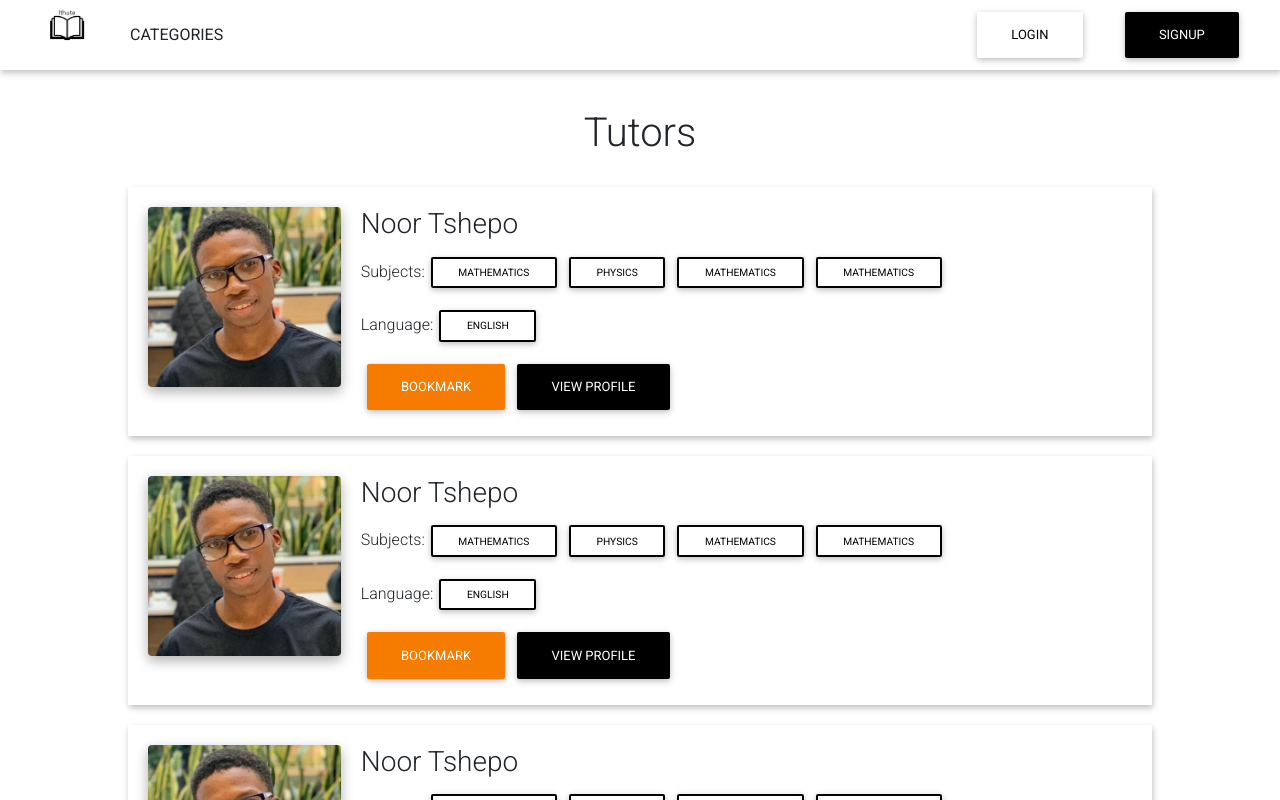
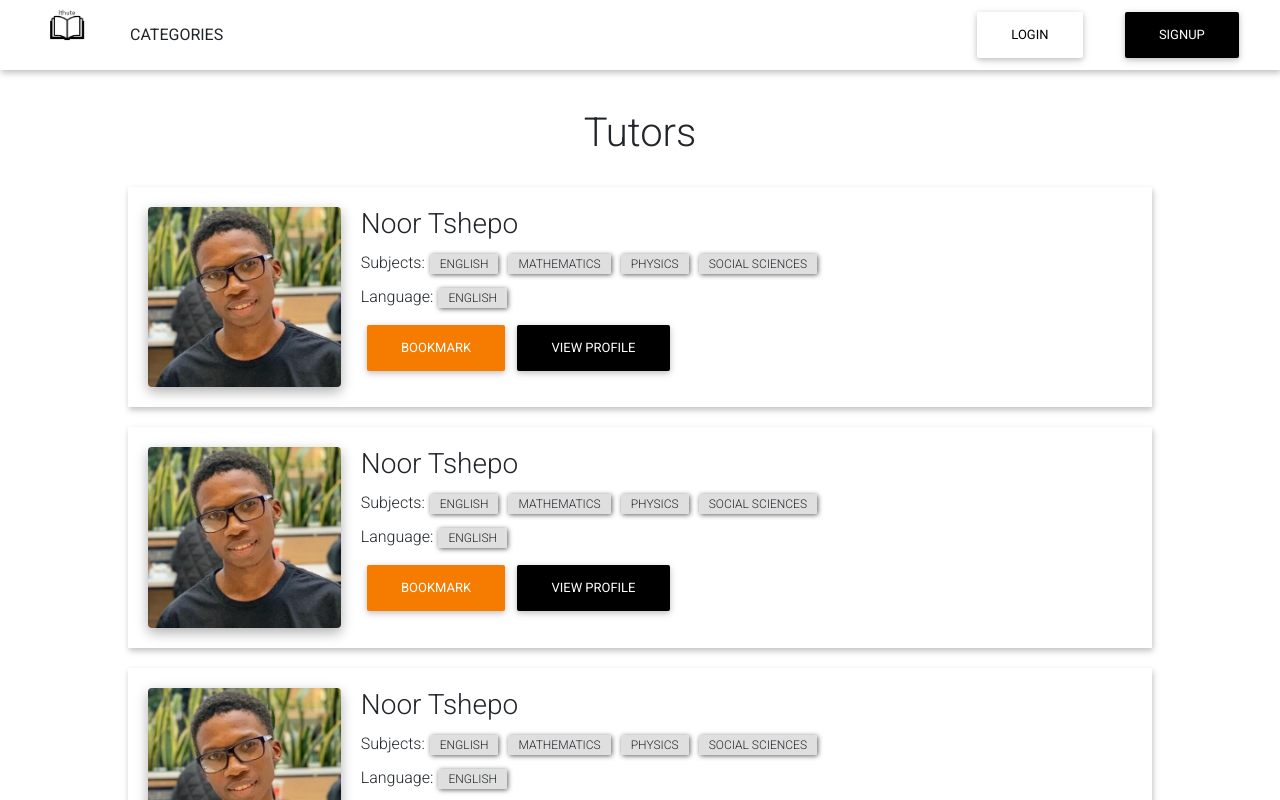
Before and after one commit to NoorMosia/tutorsApp, a React (Create React App) app: page /tutors/angular in a window 1280 px wide. Shown: the top 800 px of the page. Built offline with nearby package versions, Linux system fonts and the light colour scheme.

Commit message:
added custom pills

```diff
--- a/src/components/HorizontalCard/HorizontalCard.js
+++ b/src/components/HorizontalCard/HorizontalCard.js
@@ -24,14 +24,14 @@ const HorizontalCard = () => {
                 </div>
                 <div className={Styles.Courses}>
                     Subjects:
-                    <MDBBtn rounded outline size="sm" color="black">mathematics</MDBBtn>
-                    <MDBBtn rounded outline size="sm" color="black">physics</MDBBtn>
-                    <MDBBtn rounded outline size="sm" color="black">mathematics</MDBBtn>
-                    <MDBBtn rounded outline size="sm" color="black">mathematics</MDBBtn>
+                    <span className={Styles.Pill}>English</span>
+                    <span className={Styles.Pill}>Mathematics</span>
+                    <span className={Styles.Pill}>Physics</span>
+                    <span className={Styles.Pill}>Social Sciences</span>
                 </div>
                 <div className={Styles.Courses}>
                     Language:
-                    <MDBBtn rounded outline size="sm" color="black">English</MDBBtn>
+                    <span className={Styles.Pill}>English</span>
                 </div>
                 <div className={Styles.Buttons}>
                     <MDBBtn color="orange">Bookmark</MDBBtn>
--- a/src/components/HorizontalCard/HorizontalCard.module.css
+++ b/src/components/HorizontalCard/HorizontalCard.module.css
@@ -27,3 +27,16 @@
     display: block;
     margin: 0 auto;
 }
+
+.Pill {
+    font-size: 12px;
+    text-transform: uppercase;
+    border-radius: 2px;
+    padding: 3px 10px;
+    margin: 5px;
+    box-sizing: border-box;
+    background: rgb(223, 223, 223);
+    cursor: pointer;
+    box-shadow: 1px 1px 5px rgb(98, 98, 98);
+    /* border: 1px solid rgb(172, 172, 172); */
+}
```
Also changed, not shown: 1 other file (tests, documents, lock files or other folders).
